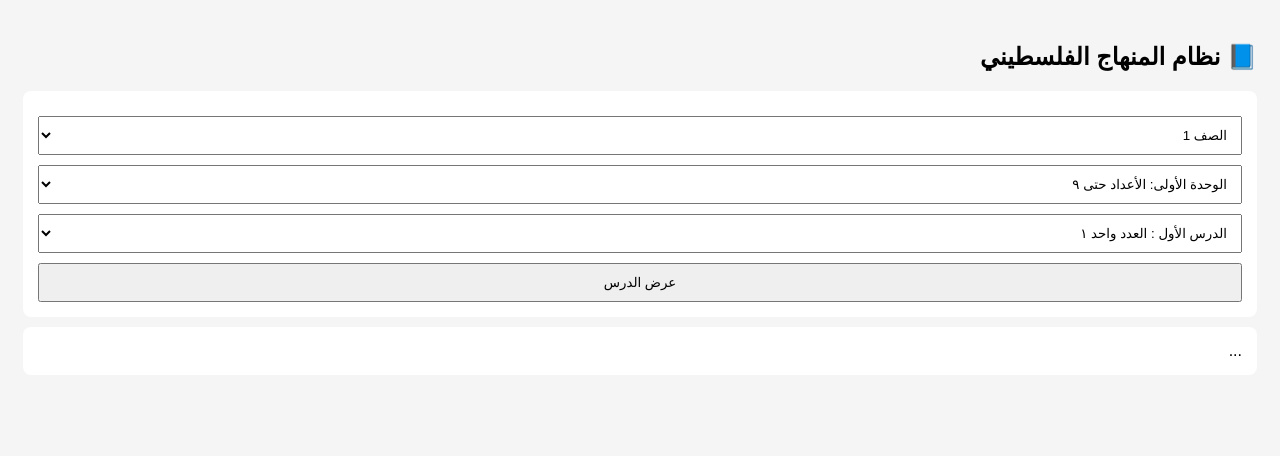
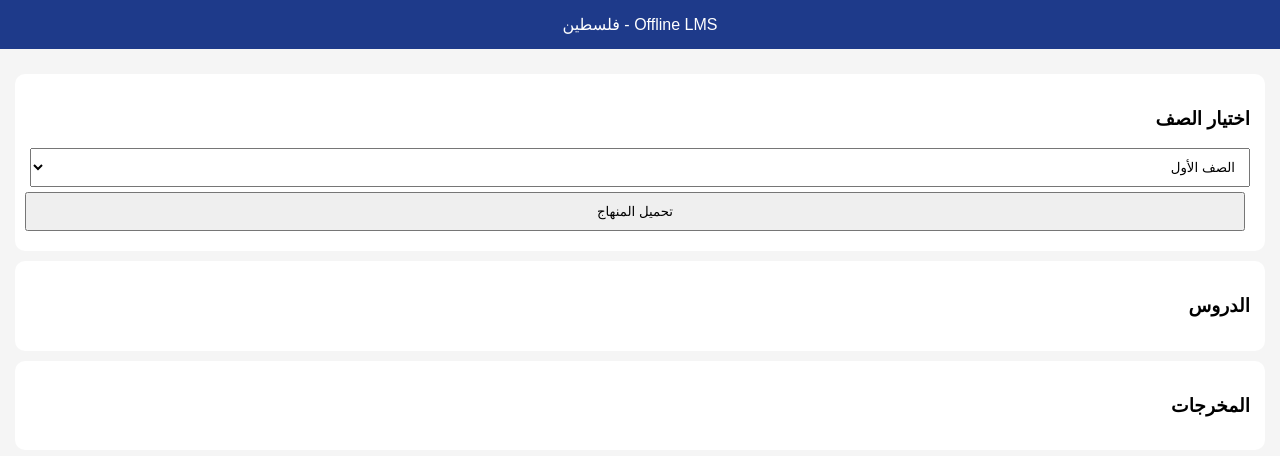
Before and after one commit to smileeyes1/class1-2, a plain HTML site: page index.html in a window 1280 px wide. Drawn offline with Linux system fonts and the light colour scheme.

Commit message:
Update index.html

```diff
--- a/index.html
+++ b/index.html
@@ -2,30 +2,55 @@
 <html lang="ar" dir="rtl">
 <head>
 <meta charset="UTF-8">
-<title>LMS Offline</title>
+<title>Offline LMS</title>
+<meta name="viewport" content="width=device-width, initial-scale=1.0">
+
 <style>
-body{font-family:Arial;background:#f5f5f5;padding:15px}
-.box{background:#fff;padding:15px;margin:10px 0;border-radius:8px}
-select,button{width:100%;padding:10px;margin-top:10px}
+body { font-family: Arial; margin:0; background:#f5f5f5; }
+header { background:#1e3a8a; color:white; padding:15px; text-align:center; }
+.container { padding:15px; }
+.card { background:white; padding:15px; margin:10px 0; border-radius:10px; }
+button { padding:10px; margin:5px; width:100%; }
+select { width:100%; padding:10px; }
+pre { white-space:pre-wrap; }
 </style>
 </head>
 
 <body>
 
-<h2>📘 نظام المنهاج الفلسطيني</h2>
+<header>
+Offline LMS - فلسطين
+</header>
 
-<div class="box">
-<select id="grade"></select>
-<select id="unit"></select>
-<select id="lesson"></select>
-<button onclick="App.generate()">عرض الدرس</button>
+<div class="container">
+
+<div class="card">
+<h3>اختيار الصف</h3>
+<select id="gradeSelect">
+<option value="1">الصف الأول</option>
+<option value="2">الصف الثاني</option>
+</select>
+
+<button onclick="App.load()">تحميل المنهاج</button>
 </div>
 
-<div class="box" id="output">...</div>
+<div class="card">
+<h3>الدروس</h3>
+<div id="lessons"></div>
+</div>
 
-<script src="./app.js"></script>
-<script src="./ui.js"></script>
-<script src="./generator.js"></script>
+<div class="card">
+<h3>المخرجات</h3>
+<div id="output"></div>
+</div>
+
+</div>
+
+<script src="curriculum-offline.json"></script>
+<script src="generator.js"></script>
+<script src="teacher-tools.js"></script>
+<script src="ui.js"></script>
+<script src="app.js"></script>
 
 </body>
 </html>
```
